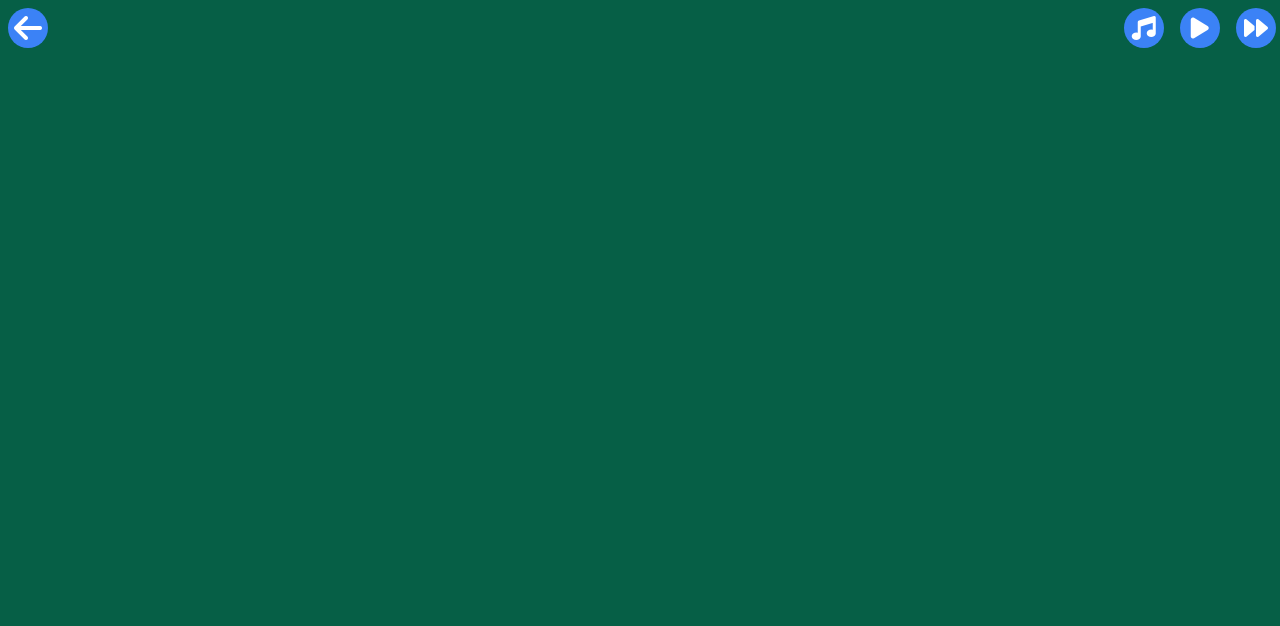
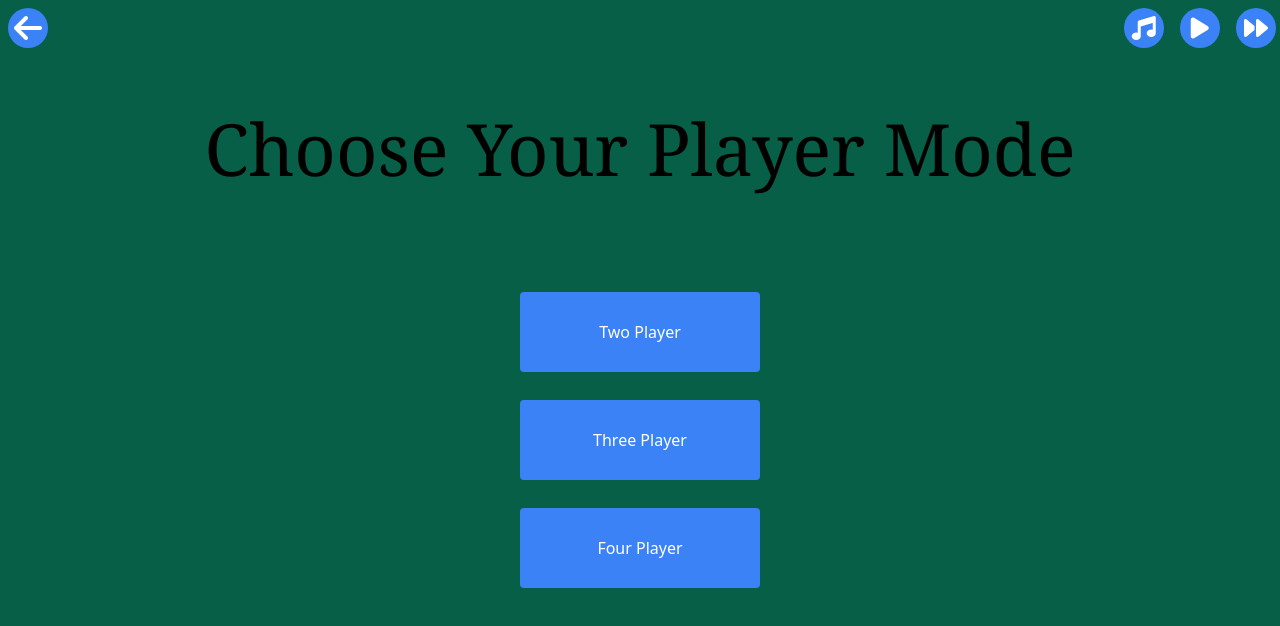
Before and after one commit to TennaThePhantom/War, a website with bundled scripts: page main-code/index.html in a window 1280 px wide. Both pictures are taken after a click on the button "Start". Built offline with nearby package versions, Linux system fonts and the light colour scheme.

Commit message:
player screen pick done

```diff
--- a/main-code/index.html
+++ b/main-code/index.html
@@ -18,6 +18,7 @@
 	/>
 	<body>
 		<div
+			id="bodyContainer"
 			class="tw-w-screen tw-h-screen tw-flex tw-items-center tw-justify-center tw-bg-emerald-800"
 		>
 			<div
@@ -121,6 +122,7 @@
 			</div>
 		</div>
 
-		<script src="script.js"></script>
+		<script type="module" src="script.js"></script>
+
 	</body>
 </html>
--- /dev/null
+++ b/main-code/player-screen.js
@@ -0,0 +1,91 @@
+import { screenPage } from "./script.js";
+
+// html objects for the functions for this file
+const playerScreenElements = {
+	removeElements: [],
+};
+
+const twCSS = {
+	ButtonsContainer:
+		"tw-flex tw-items-center tw-space-x-4 tw-absolute tw-top-28 player-screen-removable",
+	textHeader: "tw-text-black tw-text-7xl tw-font-serif player-screen-removable",
+};
+export function createPlayerPageElements() {
+	screenPage.playersPage = 1;
+	screenPage.mainPage = 0;
+	console.log(screenPage.playersPage, screenPage.mainPage);
+	const body = document.getElementById(screenPage.body);
+	const playersContainerSelector = document.createElement("div");
+	const playersHeader = document.createElement("h1");
+	const playersHeaderContainer = document.createElement("div");
+
+	playersHeaderContainer.className = twCSS.ButtonsContainer;
+	playersHeader.className = twCSS.textHeader;
+	playersHeader.textContent = "Choose Your Player Mode";
+	playersContainerSelector.id = "playerSelectorContainer";
+	playersContainerSelector.classList.add(
+		"tw-container",
+		"tw-h-auto",
+		"tw-w-auto",
+		"tw-mx-auto",
+		"tw-p-4",
+		"tw-relative",
+		"tw-top-10",
+		"tw-flex",
+		"tw-flex-col",
+		"tw-items-center",
+		"tw-space-y-7",
+		"player-screen-removable"
+	);
+	const twoPlayerButton = document.createElement("button");
+	const threePlayerButton = document.createElement("button");
+	const fourPlayerButton = document.createElement("button");
+	const buttons = [twoPlayerButton, threePlayerButton, fourPlayerButton];
+	buttons.forEach((button) => {
+		// adds the css to all the buttons
+		button.classList.add(
+			"tw-w-60",
+			"tw-h-20",
+			"tw-px-30",
+			"tw-py-2",
+			"tw-bg-blue-500",
+			"tw-text-white",
+			"tw-rounded",
+			"hover:tw-bg-blue-600",
+			"tw-transition",
+			"tw-duration-300"
+		);
+	}); // css styling for the buttons
+	// buttons text
+	twoPlayerButton.textContent = "Two Player";
+	threePlayerButton.textContent = "Three Player";
+	fourPlayerButton.textContent = "Four Player";
+	playersContainerSelector.append(
+		twoPlayerButton,
+		threePlayerButton,
+		fourPlayerButton
+	);
+	playersHeaderContainer.append(playersHeader);
+	body.append(playersHeaderContainer);
+	body.append(playersContainerSelector);
+}
+
+// deletes the created elements
+export function deletePlayerPageElements() {
+	const playersContainerSelector = document.getElementById(
+		"playerSelectorContainer"
+	);
+	if (screenPage.playersPage === 1 && playersContainerSelector) {
+		const removable = document.querySelectorAll(".player-screen-removable");
+		removable.forEach((playerScreenElement) => {
+			playerScreenElements.removeElements.push({
+				element: playerScreenElement,
+				parent: playerScreenElement.parentNode,
+				nextSibling: playerScreenElement.nextSibling,
+			});
+			playerScreenElement.remove();
+		});
+	} else {
+		console.log("No player elements to remove or invalid state.");
+	}
+}
--- a/main-code/script.js
+++ b/main-code/script.js
@@ -1,4 +1,14 @@
 // code for everything to work
+import {
+	createPlayerPageElements,
+	deletePlayerPageElements,
+} from "./player-screen.js";
+
+export const screenPage = {
+	mainPage: 1,
+	playersPage: 0,
+	body: "bodyContainer",
+};
 
 const startButton = document.getElementById("startButton");
 const settingsButton = document.getElementById("settingsButton");
@@ -20,21 +30,25 @@ function removableMainScreen() {
 			mainScreenElement.remove();
 		});
 		returnBackArrow.classList.toggle("tw-hidden");
+		createPlayerPageElements();
 	});
 }
 
+function returnArrowEventListenerHandler() {
+	removeMainScreenElements.forEach(({ element, parent, nextSibling }) => {
+		// restores main screen elements to original position
+		parent.insertBefore(element, nextSibling);
+	});
+	// Clear the array after restoring and hides arrow
+	removeMainScreenElements = [];
+	returnBackArrow.classList.toggle("tw-hidden");
+	deletePlayerPageElements();
+
+
+}
 // returns back to the main screen
 function remakeMainScreen() {
-	returnBackArrow.addEventListener("click", () => {
-		removeMainScreenElements.forEach(({element, parent, nextSibling}) => {
-			// restores main screen elements to original position
-			parent.insertBefore(element, nextSibling);
-		});
-        // Clear the array after restoring and hides arrow
-        removeMainScreenElements = [];
-        returnBackArrow.classList.toggle("tw-hidden");
-
-	});
+	returnBackArrow.addEventListener("click", returnArrowEventListenerHandler);
 }
 
 removableMainScreen();
--- a/package.json
+++ b/package.json
@@ -4,11 +4,13 @@
   "description": "War Card Game with multiple different themes",
   "main": "index.html",
   "scripts": {
-    "tailwindcss-build": "npx tailwindcss -i ./src/input.css -o ./main-code/tailwind.css --watch"
+    "tailwindcss-build": "npx tailwindcss -i ./src/input.css -o ./main-code/tailwind.css --watch",
+    "player-screen": "node ./main-code/player-screen.js"
   },
   "keywords": [],
   "author": "",
   "license": "ISC",
+  "type": "module",
   "devDependencies": {
     "tailwindcss": "^3.4.15"
   },
```
Also changed, not shown: main-code/tailwind.css.
